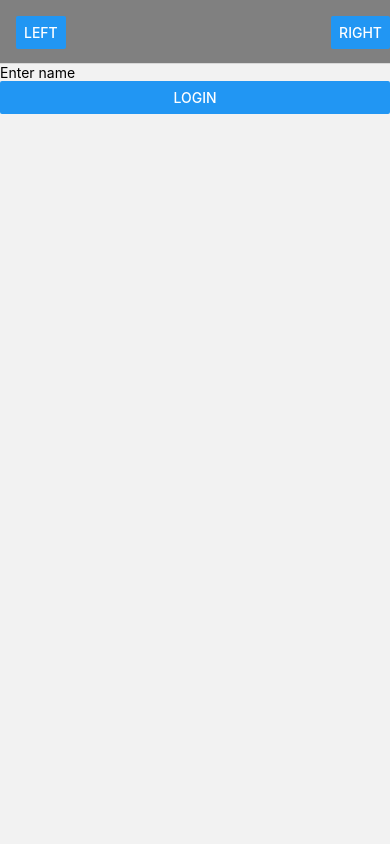
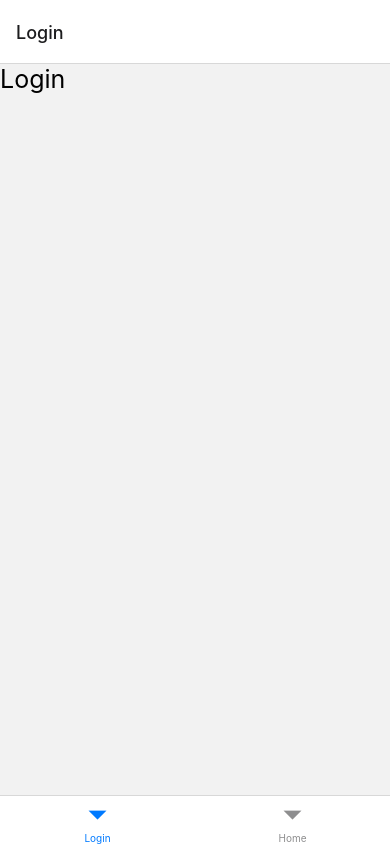
Before and after one commit to devam12/ProjectJS, a React Native app: screen / in a window 390 px wide. Built offline with nearby package versions, Linux system fonts and the light colour scheme.

Commit message:
Bottumtab avigation

```diff
--- a/App.js
+++ b/App.js
@@ -1,32 +1,72 @@
 import React from 'react';
 import { StyleSheet, View, Text, Button } from 'react-native';
 import { NavigationContainer } from '@react-navigation/native';
-import { createNativeStackNavigator } from '@react-navigation/native-stack';
-import { Home } from './components/Home';
-import { Login } from './components/Login';
+// import { createNativeStackNavigator } from '@react-navigation/native-stack';
+import { createBottomTabNavigator } from '@react-navigation/bottom-tabs';
+// import { Home } from './components/Home';
+// import { Login } from './components/Login';
 
-const Stack = createNativeStackNavigator();
+
+const Tab = createBottomTabNavigator();
 const App = () => {
   return (
     <NavigationContainer>
-      <Stack.Navigator
-        screenOptions={{
-          headerStyle: {
-            backgroundColor: 'gray'
-          }
-        }}>
-        <Stack.Screen name="Login" component={Login}
-          options={
-            {
-              headerTitle: () => { return (<Button title='Left'></Button>) },
-              headerRight: () => { return (<Button title='Right'></Button>) },
-              title: "User Login"
-            }} />
-        <Stack.Screen name="Home" component={Home} />
-      </Stack.Navigator>
+      <Tab.Navigator>
+        <Tab.Screen name='Login' component={Login}/>
+        <Tab.Screen name='Home' component={Home}/>
+      </Tab.Navigator>
     </NavigationContainer>
   )
 }
 
 
+const Login = () => {
+  return (
+      <View style={styles.main}>
+          <Text style={styles.modalText}>Login </Text>
+      </View>
+  )
+}
+
+const Home = () => {
+  return (
+      <View style={styles.main}>
+          <Text style={styles.modalText}>Welcome </Text>
+      </View>
+  )
+}
+
+
+const styles = StyleSheet.create({
+  main: {
+      flex: 1
+  },
+  text: {
+      padding: 20,
+      backgroundColor: 'gray',
+      textAlign: 'center',
+      alignItems: 'center',
+      borderRadius: 30
+  },
+  centeredView: {
+      flex: 1,
+      justifyContent: 'center',
+      alignItems: 'center',
+
+  },
+  modalView: {
+      backgroundColor: 'white',
+      padding: 25,
+      borderRadius: 20
+  },
+  modalText: {
+      fontSize: 25,
+      marginBottom: 20
+  },
+  modalButton: {
+      margin: 25
+  }
+})
+
+
 export default App;
--- a/package.json
+++ b/package.json
@@ -10,6 +10,7 @@
     "lint": "eslint ."
   },
   "dependencies": {
+    "@react-navigation/bottom-tabs": "^6.5.7",
     "@react-navigation/native": "^6.1.6",
     "@react-navigation/native-stack": "^6.9.12",
     "react": "18.1.0",
```
Also changed, not shown: 2 other files (tests, documents, lock files or other folders).
